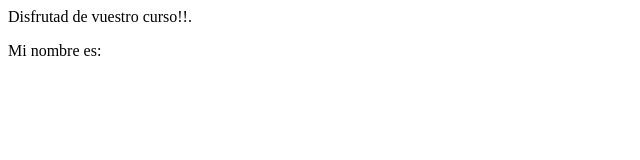
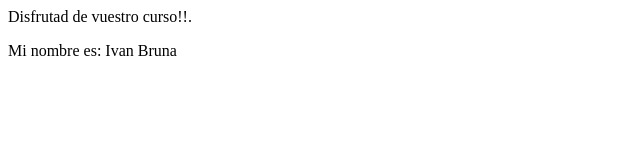
Before and after one commit to uaxivbru/uax-devops-01, a plain HTML site: page index.html in a window 1280 px wide. Shown: the full height of the page, 0-640 px from the left. Drawn offline with Linux system fonts and the light colour scheme.

Commit message:
UPDATED: added my name

```diff
--- a/index.html
+++ b/index.html
@@ -4,6 +4,7 @@
  </head>
  <body>
  <p>Disfrutad de vuestro curso!!.</p>
- <p>Mi nombre es: </p>
+ <p>Mi nombre es:
+   Ivan Bruna </p>
  </body>
 </html>
```
